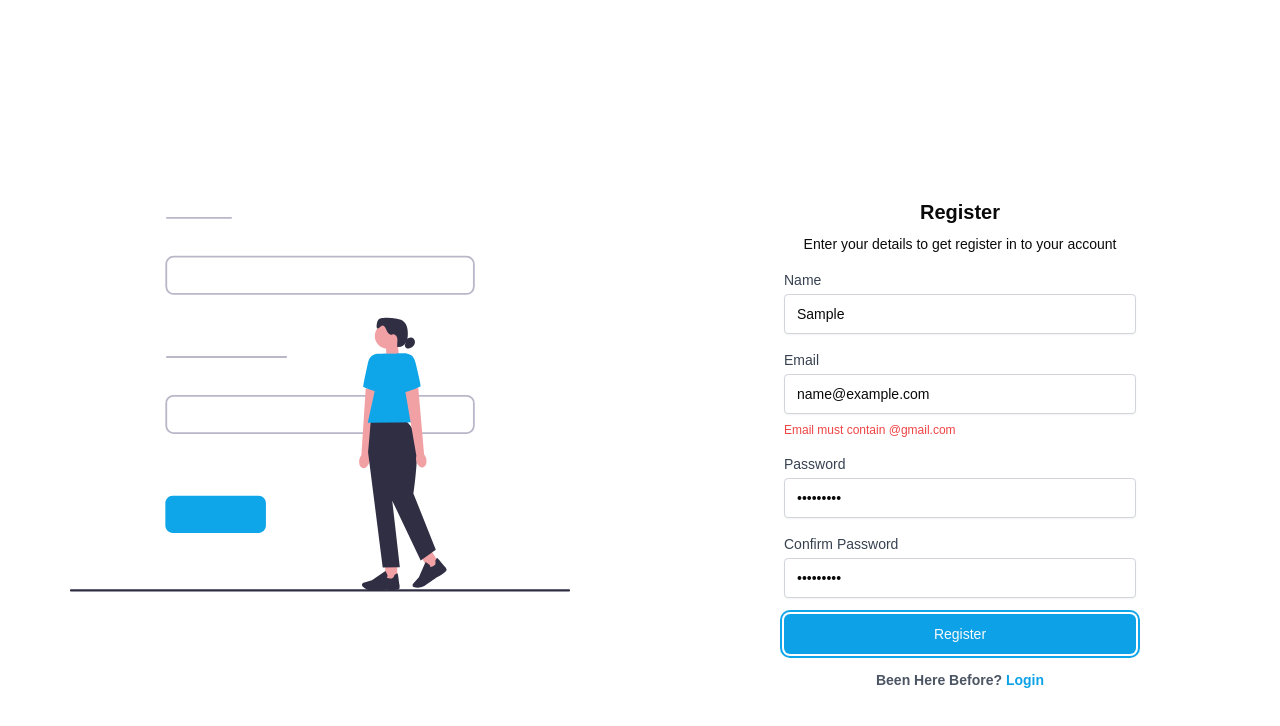
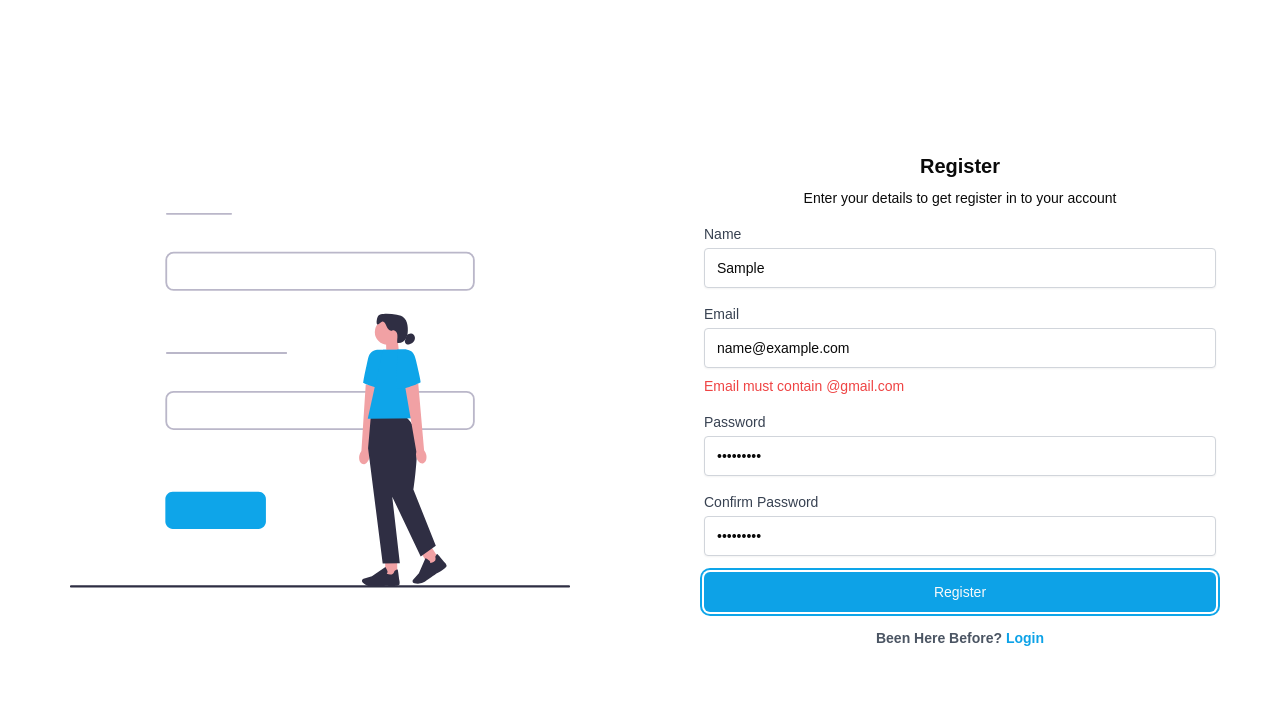
Before and after one commit to DilR7/PathEra_FrontEnd, a React (Vite) app: page /register in a window 1280 px wide. Both pictures are taken after typing "Sample", "name@example.com", "Sample123", "Sample123" into the empty fields and a click on the button "Register". Shown: the top 726 px of the page. Built offline with nearby package versions, Linux system fonts and the light colour scheme.

Commit message:
fix padding

```diff
--- a/src/Login.tsx
+++ b/src/Login.tsx
@@ -171,7 +171,7 @@ function Login() {
           />
         </svg>
       </div>
-      <div className="w-full md:w-1/2 text-center p-8 md:p-36">
+      <div className="w-full md:w-1/2 text-center sm:p-16 p-8 lg:p-24">
         <h2 className="text-xl font-bold mb-2">Login</h2>
         <h3 className="text-sm font-normal mb-4">
           Enter your details to sign in to your account
@@ -192,7 +192,7 @@ function Login() {
               onChange={(e) => setEmail(e.target.value)}
             />
             {emailError && (
-              <p className="text-red-500 text-xs mt-2 text-left">
+              <p className="text-red-500 text-sm mt-2 text-left">
                 {emailError}
               </p>
             )}
@@ -219,7 +219,7 @@ function Login() {
               onChange={(e) => setPassword(e.target.value)}
             />
             {passwordError && (
-              <p className="text-red-500 text-xs mt-2 text-left">
+              <p className="text-red-500 text-sm mt-2 text-left">
                 {passwordError}
               </p>
             )}
--- a/src/Register.tsx
+++ b/src/Register.tsx
@@ -63,7 +63,7 @@ function Register() {
   const hasErrors = nameError || emailError || passwordError || cpasswordError;
   return (
     <div
-      className="flex md:flex-row justify-center  mt-1 md:justify-between items-center h-screen"
+      className="flex md:flex-row justify-center md:justify-between items-center h-screen"
       style={{ fontFamily: "Poppins, sans-serif" }}
     >
       <div className="hidden md:flex justify-center items-center w-full md:w-1/2 text-center">
@@ -205,11 +205,7 @@ function Register() {
           />
         </svg>
       </div>
-      <div
-        className={`w-full md:w-1/2 text-center p-8 md:p-36 ${
-          hasErrors ? "mt-20" : ""
-        }`}
-      >
+      <div className={`w-full md:w-1/2 text-center sm:px-16 sm:py-8 p-8`}>
         <h2 className="text-xl font-bold mb-2">Register</h2>
         <h3 className="text-sm font-medium mb-4">
           Enter your details to get register in to your account
@@ -224,7 +220,7 @@ function Register() {
             </label>
             <Input className="mt-1" onChange={(e) => setName(e.target.value)} />
             {nameError && (
-              <p className="text-red-500 text-xs mt-2 text-left">{nameError}</p>
+              <p className="text-red-500 text-sm mt-2 text-left">{nameError}</p>
             )}
           </div>
           <div>
@@ -240,7 +236,7 @@ function Register() {
               onChange={(e) => setEmail(e.target.value)}
             />
             {emailError && (
-              <p className="text-red-500 text-xs mt-2 text-left">
+              <p className="text-red-500 text-sm mt-2 text-left">
                 {emailError}
               </p>
             )}
@@ -258,7 +254,7 @@ function Register() {
               onChange={(e) => setPassword(e.target.value)}
             />
             {passwordError && (
-              <p className="text-red-500 text-xs mt-2 text-left">
+              <p className="text-red-500 text-sm mt-2 text-left">
                 {passwordError}
               </p>
             )}
@@ -276,7 +272,7 @@ function Register() {
               onChange={(e) => setCpassword(e.target.value)}
             />
             {cpasswordError && (
-              <p className="text-red-500 text-xs mt-2 text-left">
+              <p className="text-red-500 text-sm mt-2 text-left">
                 {cpasswordError}
               </p>
             )}
```
